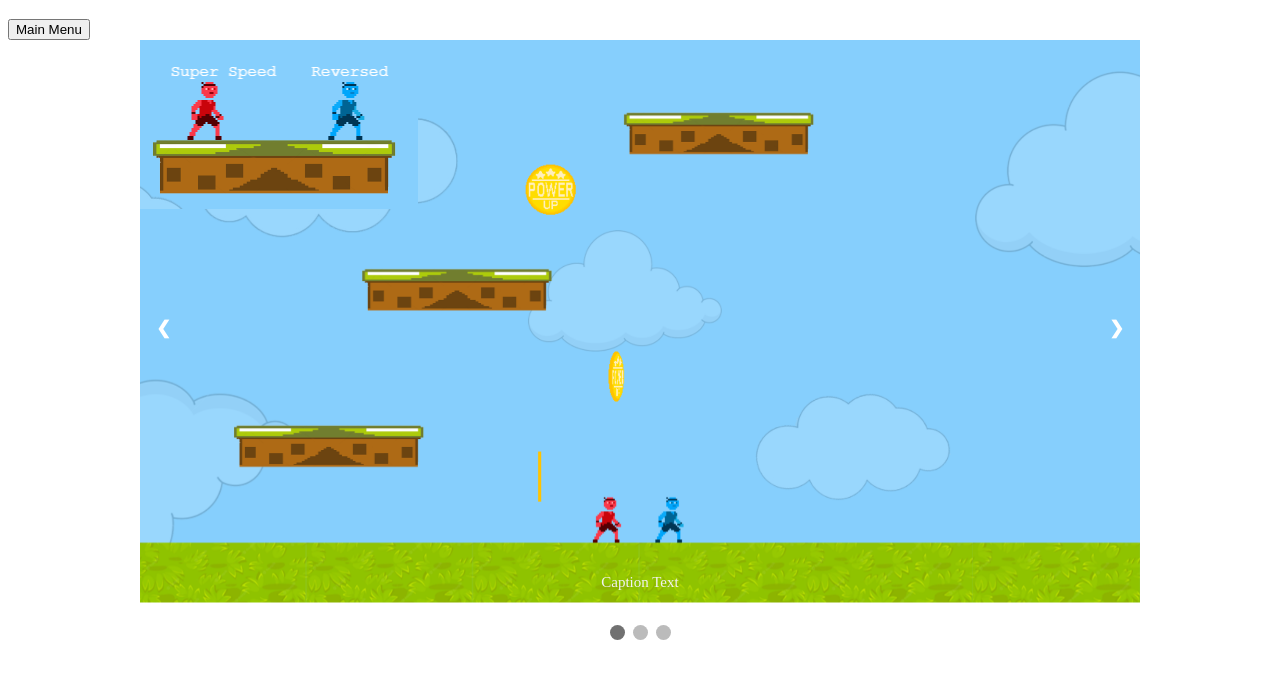
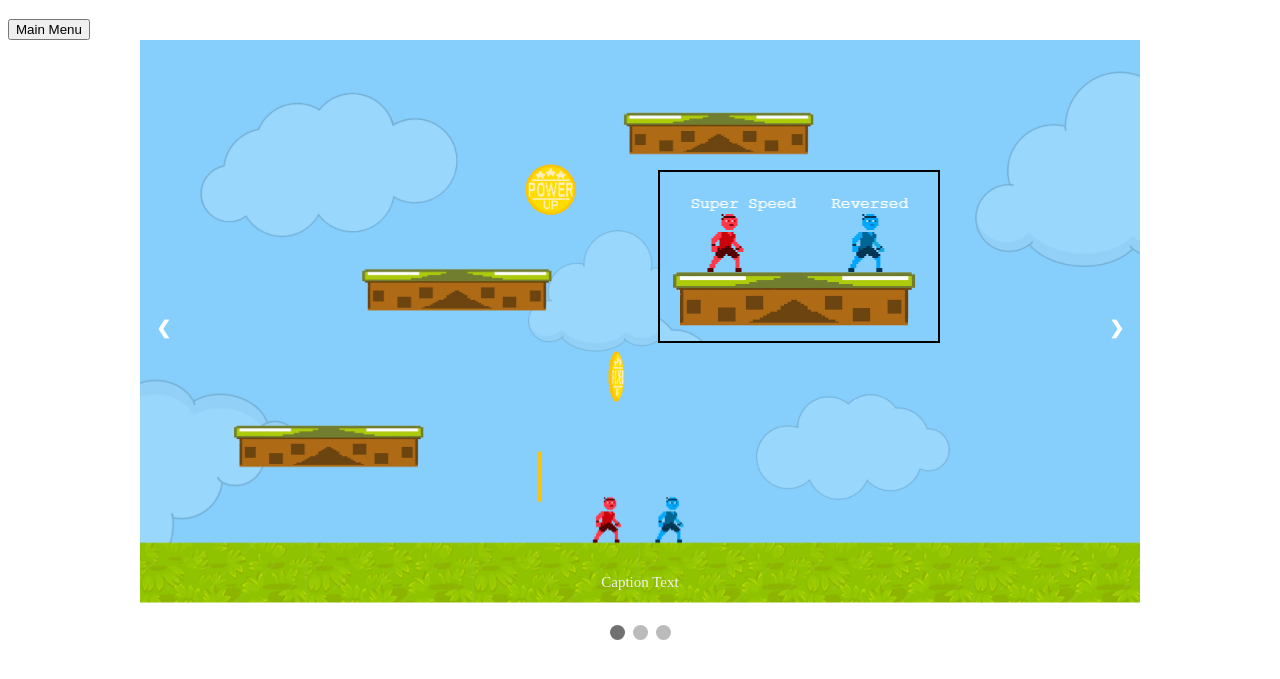
Before and after one commit to TwoodleJump/TwoodleJump, a plain HTML site: page Client/Submenus/How_To_Play/index.html in a window 1280 px wide. Shown: the part 61-740 px from the top of the page. Drawn offline with Linux system fonts and the light colour scheme.

Commit message:
Added borders and multiple top images for display purposes

```diff
--- a/Client/Submenus/How_To_Play/index.css
+++ b/Client/Submenus/How_To_Play/index.css
@@ -5,11 +5,13 @@
   max-width: 1000px;
   position: relative;
   margin: auto;
+  background-position: center 20px;
 }
 
 /* Hide the images by default */
 .mySlides {
   display: none;
+
 }
 
 /* Next & previous buttons */
@@ -85,10 +87,15 @@
     position: relative;
   }
 
-  .top-image {
+  .top-image1 {
     position: absolute;
-    top: 0;
-    left: 0;
+    top: 130px;
+    left: auto;
+    right: 200px;
+    border: 2px solid black; /* add border */
+    box-sizing: border-box; /* include border in element dimensions */
+
+
   }
 
   .textbox {
--- a/Client/Submenus/How_To_Play/index.html
+++ b/Client/Submenus/How_To_Play/index.html
@@ -26,21 +26,24 @@
         <div class="numbertext">1 / 3</div>
         <div class="slide-image">
           <img src="/Client/Submenus/Images/background_3.png" style="width:100%">
-          <img src="/Client/Submenus/Images/both_affected.png" class="top-image">
+
+          <img src="/Client/Submenus/Images/both_affected.png" class="top-image1">
+
         </div>
         <div class="text">Caption Text</div>
     </div>
 
     <div class="mySlides fade">
         <div class="numbertext">2 / 3</div>
-        <img src="/Client/Submenus/Images/background_3.png" style="width:100%">
+        <img src="/Client/Submenus/Images/level_two.png" style="width:100%">
+        <img src="/Client/Submenus/Images/both_affected.png" class="top-image1">
         <div class="text">Caption Text</div>
         <div class="textbox">Some text here</div>
     </div>
 
     <div class="mySlides fade">
       <div class="numbertext">3 / 3</div>
-      <img src="/Client/Submenus/Images/background_3.png" style="width:100%">
+      <img src="/Client/Submenus/Images/level_two.png" style="width:100%">
       <div class="text">Caption Three</div>
     </div>
 
```
